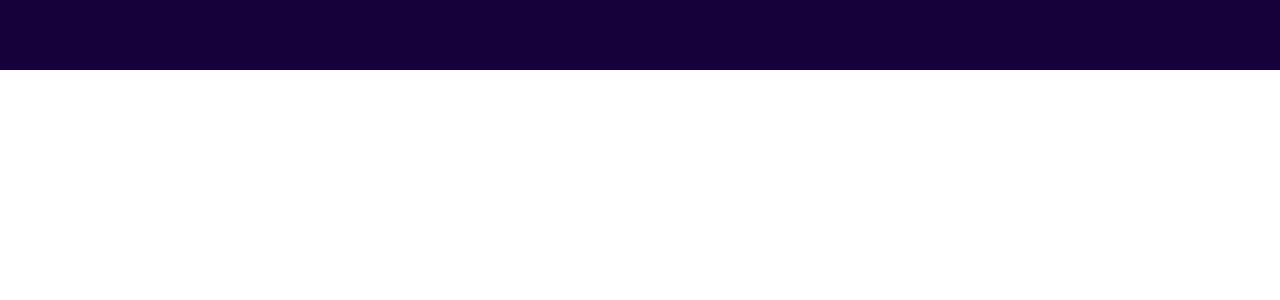
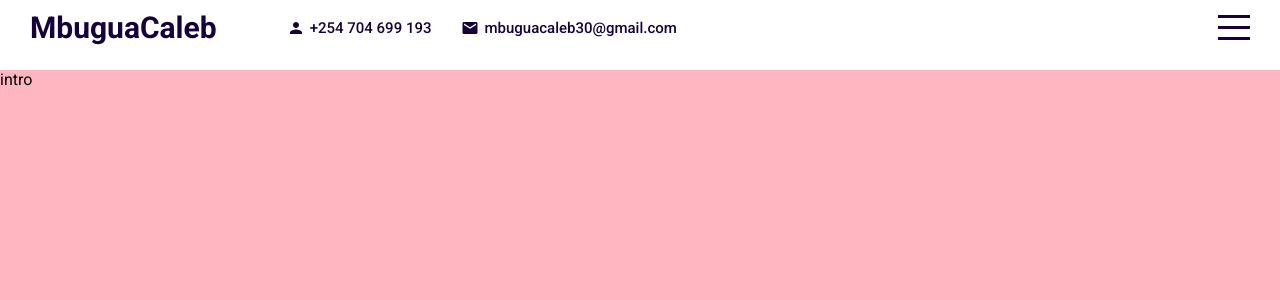
Before and after one commit to MbuguaCaleb/personal_portfolio_website_v1, a React (Create React App) app: page / in a window 1280 px wide. Shown: the top 300 px of the page. Built offline with nearby package versions, Linux system fonts and the light colour scheme.

Commit message:
top-bar-portfolio-component

```diff
--- a/package.json
+++ b/package.json
@@ -3,6 +3,8 @@
   "version": "0.1.0",
   "private": true,
   "dependencies": {
+    "@material-ui/core": "^4.12.3",
+    "@material-ui/icons": "^4.11.2",
     "@testing-library/jest-dom": "^5.15.1",
     "@testing-library/react": "^11.2.7",
     "@testing-library/user-event": "^12.8.3",
--- a/public/index.html
+++ b/public/index.html
@@ -6,14 +6,17 @@
   <meta name="viewport" content="width=device-width, initial-scale=1" />
   <meta name="description" content="Web site created using create-react-app" />
 
-  <link href="https://fonts.googleapis.com/css2?family=Roboto:wght@100;300;700&display=swap" rel="stylesheet">
+  <link href="https://fonts.googleapis.com/css2?family=Roboto:wght@100;200;300;400;500;700&display=swap"
+    rel="stylesheet">
 
-  <title>Mbugua Caleb Portfolio Website</title>
+  <title>MbuguaCaleb </title>
 
   <style>
     * {
       font-family: 'Roboto', sans-serif;
-      margin: 0
+      margin: 0;
+      overflow-x: hidden;
+
     }
   </style>
 </head>
@@ -21,16 +24,7 @@
 <body>
   <noscript>You need to enable JavaScript to run this app.</noscript>
   <div id="root"></div>
-  <!--
-      This HTML file is a template.
-      If you open it directly in the browser, you will see an empty page.
 
-      You can add webfonts, meta tags, or analytics to this file.
-      The build step will place the bundled scripts into the <body> tag.
-
-      To begin the development, run `npm start` or `yarn start`.
-      To create a production bundle, use `npm run build` or `yarn build`.
-    -->
 </body>
 
 </html>
--- a/src/App.jsx
+++ b/src/App.jsx
@@ -1,12 +1,23 @@
+import { useState } from 'react'
 import Topbar from './components/topbar/Topbar'
+import Intro from './components/intro/Intro'
+import Portfolio from './components/portfolio/Portfolio'
+import Works from './components/works/Works'
+import Testimonials from './components/testimonials/Testimonials'
+import Contact from './components/contact/Contact'
+import './app.scss'
 
 function App() {
+  const [menuOpen, setMenuOpen] = useState(false)
   return (
-    <div className='App'>
-      <Topbar />
-      <div className='section'>
-
-
+    <div className='app'>
+      <Topbar menuOpen={menuOpen} setMenuOpen={setMenuOpen} />
+      <div className='sections'>
+        <Intro />
+        <Portfolio />
+        <Works />
+        <Testimonials />
+        <Contact />
       </div>
     </div>
   )
--- /dev/null
+++ b/src/app.scss
@@ -0,0 +1,23 @@
+.app {
+  height: 100vh;
+
+  .sections {
+    width: 100%;
+    height: calc(100vh - 70px);
+    background-color: lightsalmon;
+    position: relative;
+    top: 70px;
+    scroll-snap-type: y mandatory;
+    scroll-behavior: smooth;
+    scrollbar-width: none; //firefox
+    &::-webkit-scrollbar {
+      display: none;
+    }
+
+    > * {
+      width: 100vw;
+      height: calc(100vh - 70px);
+      scroll-snap-align: start;
+    }
+  }
+}
--- a/src/components/intro/Intro.jsx
+++ b/src/components/intro/Intro.jsx
@@ -1,5 +1,9 @@
 import './intro.scss'
 
 export default function Intro() {
-  return <div className='intro'></div>
+  return (
+    <div className='intro' id='intro'>
+      intro
+    </div>
+  )
 }
--- a/src/components/portfolio/Portfolio.jsx
+++ b/src/components/portfolio/Portfolio.jsx
@@ -1,5 +1,9 @@
 import './portfolio.scss'
 
 export default function Portfolio() {
-  return <div className='portfolio'></div>
+  return (
+    <div className='portfolio' id='portfolio'>
+      portfolio
+    </div>
+  )
 }
--- a/src/components/testimonials/Testimonials.jsx
+++ b/src/components/testimonials/Testimonials.jsx
@@ -1,7 +1,9 @@
 import './testimonials.scss'
 
 export default function Testimonials() {
-    return <div className='testimonials'>
-
-  </div>
+  return (
+    <div className='testimonials' id='testimonials'>
+      testimonials
+    </div>
+  )
 }
--- a/src/components/topbar/Topbar.jsx
+++ b/src/components/topbar/Topbar.jsx
@@ -1,5 +1,33 @@
 import './topbar.scss'
 
-export default function Topbar() {
-  return <div className='topbar'></div>
+import { Person, Mail } from '@material-ui/icons'
+export default function Topbar({ menuOpen, setMenuOpen }) {
+  return (
+    <div className={'topbar ' + (menuOpen && 'active')}>
+      <div className='wrapper'>
+        <div className='left'>
+          <a href='#intro' className='logo'>
+            MbuguaCaleb
+          </a>
+
+          <div className='itemContainer'>
+            <Person className='icon' />
+            <span>+254 704 699 193</span>
+          </div>
+          <div className='itemContainer'>
+            <Mail className='icon' />
+            <span>mbuguacaleb30@gmail.com</span>
+          </div>
+        </div>
+
+        <div className='right'>
+          <div className='hamburger' onClick={() => setMenuOpen(!menuOpen)}>
+            <span className='line1'></span>
+            <span className='line2'></span>
+            <span className='line3'></span>
+          </div>
+        </div>
+      </div>
+    </div>
+  )
 }
--- a/src/components/topbar/topbar.scss
+++ b/src/components/topbar/topbar.scss
@@ -1,5 +1,88 @@
+@import '../../global.scss';
+
 .topbar {
   width: 100%;
   height: 70px;
-  background-color: #15023a;
+  background-color: white;
+  color: $mainColor;
+  position: fixed;
+  top: 0;
+  z-index: 2;
+  transition: all 1s ease;
+
+  .wrapper {
+    padding: 10px 30px;
+    display: flex;
+    align-items: center;
+    justify-content: space-between;
+
+    .left {
+      display: flex;
+      align-items: center;
+
+      .logo {
+        font-size: 30px;
+        font-weight: 700;
+        text-decoration: none;
+        color: inherit; //Inherits Parent Color
+        margin-right: 40px;
+      }
+
+      .itemContainer {
+        display: flex;
+        align-items: center;
+        margin-left: 30px;
+
+        .icon {
+          font-size: 18px;
+          margin-right: 5px;
+        }
+
+        span {
+          font-size: 15px;
+          font-weight: 500;
+        }
+      }
+    }
+
+    .right {
+      .hamburger {
+        width: 32px;
+        height: 25px;
+        display: flex;
+        flex-direction: column;
+        justify-content: space-between;
+        cursor: pointer;
+
+        span {
+          width: 100%;
+          height: 3px;
+          background-color: $mainColor;
+          transform-origin: left;
+          transition: all 2s ease;
+        }
+      }
+    }
+  }
+
+  &.active {
+    background-color: $mainColor;
+    color: white;
+
+    .hamburger {
+      span {
+        &:first-child {
+          background-color: white;
+          transform: rotate(45deg);
+        }
+        &:nth-child(2) {
+          opacity: 0;
+        }
+        &:last-child {
+          background-color: white;
+          transform: rotate(-45deg);
+        }
+      }
+    }
+  }
 }
--- a/src/components/works/Works.jsx
+++ b/src/components/works/Works.jsx
@@ -1,5 +1,5 @@
 import './works.scss'
 
 export default function Works() {
-  return <div className='works'></div>
+  return <div className='works' id='works'></div>
 }
--- /dev/null
+++ b/src/global.scss
@@ -0,0 +1 @@
+$mainColor: #15023a;
```
Also changed, not shown: src/components/works/works.scss (renamed from src/components/works/work.scss), 1 other file (tests, documents, lock files or other folders).
